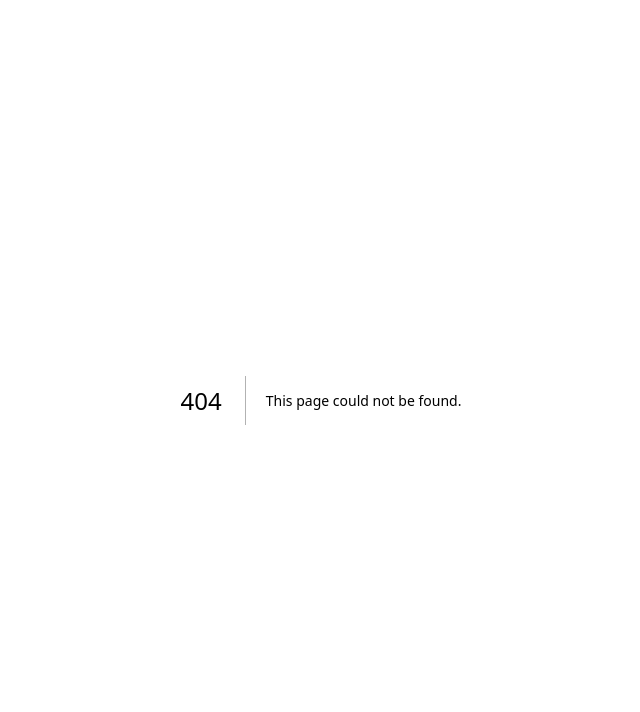
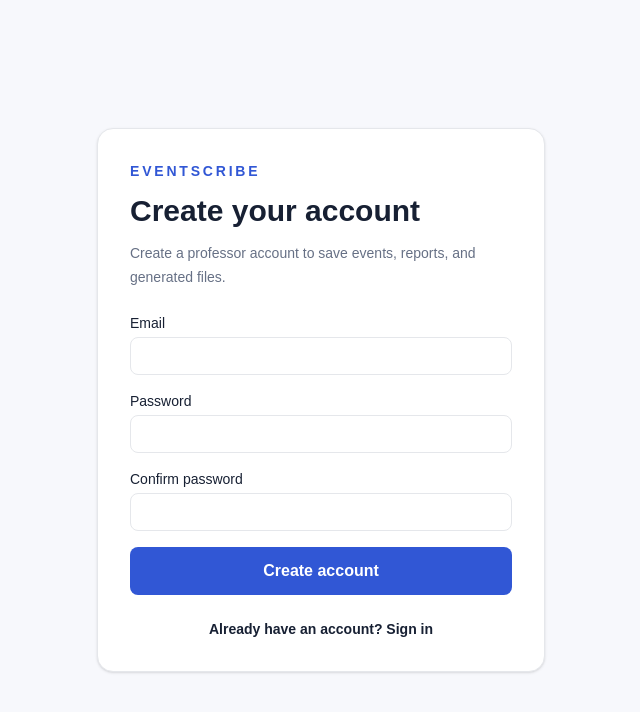
Before and after one commit to Niskrx/EventScribe, a Next.js app in the folder frontend/: page /signup in a window 1280 px wide. Before the commit this address had no page. Shown: the top 712 px of the page, without its empty margins (319-959 px from the left). Built offline with nearby package versions, Linux system fonts and the light colour scheme; no server answers.

Commit message:
Add Supabase signup page

```diff
--- a/frontend/app/login/page.tsx
+++ b/frontend/app/login/page.tsx
@@ -46,6 +46,9 @@ export default function LoginPage() {
           </button>
           {message ? <p className="text-sm text-[var(--muted)]" role="status">{message}</p> : null}
         </form>
+        <Link href="/signup" className="mt-5 block text-center text-sm font-semibold text-[var(--brand)]">
+          Create a new account
+        </Link>
         <Link href="/dashboard" className="mt-6 block rounded-lg bg-[var(--brand)] px-4 py-3 text-center font-semibold text-white">Continue to demo dashboard</Link>
       </section>
     </main>
--- /dev/null
+++ b/frontend/app/signup/page.tsx
@@ -0,0 +1,76 @@
+"use client";
+
+import Link from "next/link";
+import { FormEvent, useState } from "react";
+
+import { supabase } from "@/lib/supabase";
+
+export default function SignupPage() {
+  const [email, setEmail] = useState("");
+  const [password, setPassword] = useState("");
+  const [confirmPassword, setConfirmPassword] = useState("");
+  const [message, setMessage] = useState<string | null>(null);
+  const [isSubmitting, setIsSubmitting] = useState(false);
+
+  async function handleSubmit(event: FormEvent<HTMLFormElement>) {
+    event.preventDefault();
+    setMessage(null);
+
+    if (!supabase) {
+      setMessage("Supabase is not configured yet. Add the public Supabase variables first.");
+      return;
+    }
+
+    if (password.length < 6) {
+      setMessage("Password must be at least 6 characters long.");
+      return;
+    }
+
+    if (password !== confirmPassword) {
+      setMessage("Passwords do not match.");
+      return;
+    }
+
+    setIsSubmitting(true);
+    const { error } = await supabase.auth.signUp({ email, password });
+    setIsSubmitting(false);
+    setMessage(
+      error
+        ? error.message
+        : "Account created. Check your email if confirmation is required, then sign in.",
+    );
+  }
+
+  return (
+    <main className="flex min-h-screen items-center justify-center px-6 py-16">
+      <section className="w-full max-w-md rounded-2xl border border-[var(--border)] bg-white p-8 shadow-sm">
+        <p className="text-sm font-semibold uppercase tracking-[0.2em] text-[var(--brand)]">EventScribe</p>
+        <h1 className="mt-3 text-3xl font-bold">Create your account</h1>
+        <p className="mt-3 text-sm leading-6 text-[var(--muted)]">
+          Create a professor account to save events, reports, and generated files.
+        </p>
+        <form onSubmit={handleSubmit} className="mt-6 space-y-4">
+          <label className="block text-sm font-medium">
+            Email
+            <input value={email} onChange={(event) => setEmail(event.target.value)} type="email" required className="mt-1 w-full rounded-lg border border-[var(--border)] px-3 py-2" />
+          </label>
+          <label className="block text-sm font-medium">
+            Password
+            <input value={password} onChange={(event) => setPassword(event.target.value)} type="password" minLength={6} required className="mt-1 w-full rounded-lg border border-[var(--border)] px-3 py-2" />
+          </label>
+          <label className="block text-sm font-medium">
+            Confirm password
+            <input value={confirmPassword} onChange={(event) => setConfirmPassword(event.target.value)} type="password" minLength={6} required className="mt-1 w-full rounded-lg border border-[var(--border)] px-3 py-2" />
+          </label>
+          <button type="submit" disabled={isSubmitting} className="w-full rounded-lg bg-[var(--brand)] px-4 py-3 font-semibold text-white disabled:opacity-60">
+            {isSubmitting ? "Creating account…" : "Create account"}
+          </button>
+          {message ? <p className="text-sm text-[var(--muted)]" role="status">{message}</p> : null}
+        </form>
+        <Link href="/login" className="mt-6 block text-center text-sm font-semibold text-[var(--brand)]">
+          Already have an account? Sign in
+        </Link>
+      </section>
+    </main>
+  );
+}
```
